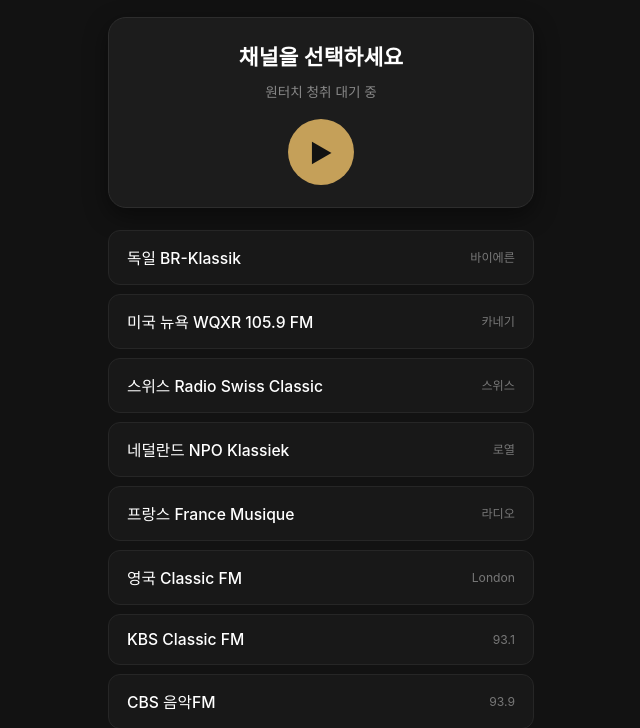
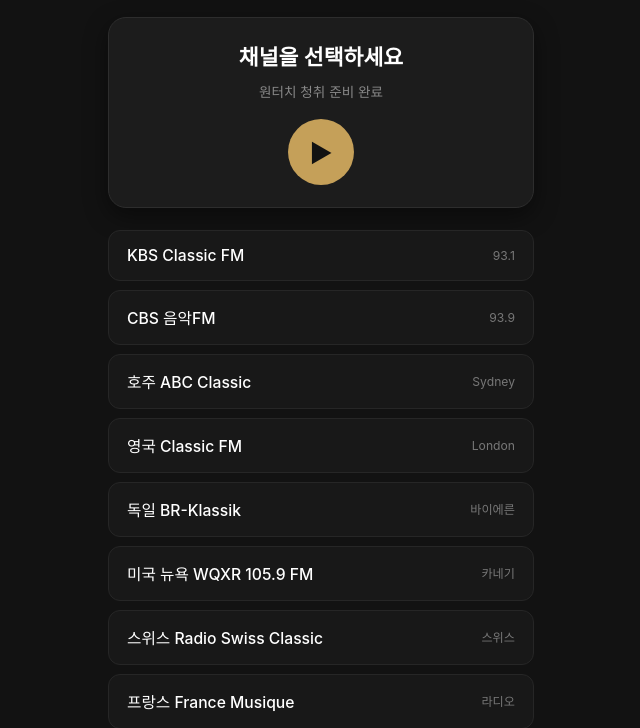
Before and after one commit to leewonryul1209-woosan/woosan-classic, a plain HTML site: page index.html in a window 1280 px wide. Shown: the part 73-801 px from the top of the page, without its empty margins (319-959 px from the left). Drawn offline with nearby package versions, Linux system fonts and the light colour scheme.

Commit message:
Update index.html

```diff
--- a/index.html
+++ b/index.html
@@ -5,13 +5,14 @@
   <meta name="viewport" content="width=device-width, initial-scale=1.0, user-scalable=no">
   <title>愚山 Classic</title>
 
+  <!-- iOS PWA 및 전서체 아이콘 연동 -->
   <meta name="apple-mobile-web-app-capable" content="yes">
   <meta name="apple-mobile-web-app-status-bar-style" content="black-translucent">
   <meta name="apple-mobile-web-app-title" content="愚山 Classic">
   <meta name="theme-color" content="#121212">
   <link rel="apple-touch-icon" href="icon.png">
 
-  <!-- HLS 스트리밍 디코더 -->
+  <!-- HLS 재생 엔진 -->
   <script src="https://cdn.jsdelivr.net/npm/hls.js@latest"></script>
 
   <style>
@@ -61,7 +62,7 @@
 
   <div class="player-card">
     <div class="now-playing" id="titleDisplay">채널을 선택하세요</div>
-    <div class="status-text" id="statusDisplay">원터치 청취 대기 중</div>
+    <div class="status-text" id="statusDisplay">원터치 청취 준비 완료</div>
     <button class="play-btn" id="ctrlBtn" onclick="togglePlayback()">▶</button>
   </div>
 
@@ -71,8 +72,28 @@
 <audio id="coreAudio" playsinline preload="auto"></audio>
 
 <script>
-  // 웹 브라우저에서 공식 동작하는 고음질 다이렉트 스트림 목록
+  // SIMON AUDIO LAB에서 실제로 검증된 작동 스트림 주소 전면 반영
   const channelData = [
+    {
+      title: "KBS Classic FM",
+      desc: "93.1 MHz 대한민국 대표 클래식",
+      src: "https://cfpstream.kbs.co.kr/live/1fm/playlist.m3u8"
+    },
+    {
+      title: "CBS 음악FM",
+      desc: "93.9 MHz 아름다운 당신에게",
+      src: "https://cbs939.ncscdn.com/cbs939/playlist.m3u8"
+    },
+    {
+      title: "호주 ABC Classic",
+      desc: "Sydney Classical Live",
+      src: "https://live-radio01.mediahubaustralia.com/2FMW/hls/index.m3u8"
+    },
+    {
+      title: "영국 Classic FM",
+      desc: "London 100-102 FM",
+      src: "https://media-ice.musicradio.com/ClassicFMMP3"
+    },
     {
       title: "독일 BR-Klassik",
       desc: "바이에른 방송 최고 음질 관현악",
@@ -89,39 +110,19 @@
       src: "https://stream.srg-ssr.ch/m/rsc_de/mp3_128"
     },
     {
+      title: "프랑스 France Musique",
+      desc: "라디오 프랑스 고품격 클래식",
+      src: "https://stream.radiofrance.fr/francemusique/francemusique_hifi.m3u8"
+    },
+    {
       title: "네덜란드 NPO Klassiek",
       desc: "로열 콘세르트헤바우 관현악의 울림",
       src: "https://icecast.omroep.nl/radio4-bb-mp3"
     },
     {
-      title: "프랑스 France Musique",
-      desc: "라디오 프랑스 고품격 클래식",
-      src: "https://stream.radiofrance.fr/francemusique/francemusique_hifi.m3u8"
-    },
-    {
-      title: "영국 Classic FM",
-      desc: "London 100-102 FM",
-      src: "https://media-ice.musicradio.com/ClassicFMMP3"
-    },
-    {
-      title: "KBS Classic FM",
-      desc: "93.1 MHz 대한민국 대표 클래식",
-      src: "https://kbs-radio.seamless.co.kr/kbs_1fm_128k"
-    },
-    {
-      title: "CBS 음악FM",
-      desc: "93.9 MHz 아름다운 당신에게",
-      src: "https://aac.cbs.co.kr/cbs939/_definst_/cbs939.stream/playlist.m3u8"
-    },
-    {
       title: "영국 BBC Radio 3",
       desc: "영국 공영 심층 클래식 & 실황",
       src: "https://stream.live.vc.bbcmedia.co.uk/bbc_radio_three"
-    },
-    {
-      title: "호주 ABC Classic",
-      desc: "Sydney Classical Live",
-      src: "https://live-radio01.mediahubaustralia.com/2FMW/aac/index.m3u8"
     }
   ];
 
@@ -161,21 +162,27 @@
     }
 
     audio.pause();
+    audio.removeAttribute('src');
+    audio.load();
 
-    // HLS(.m3u8)와 일반 MP3/AAC 다이렉트 스트림 분기 처리
+    // HLS(.m3u8) 및 직접 오디오 스트림 분기
     if (target.src.includes('.m3u8')) {
       if (audio.canPlayType('application/vnd.apple.mpegurl')) {
+        // Safari (iOS / macOS 네이티브 HLS 지원)
         audio.src = target.src;
         audio.play().catch(handlePlayError);
       } else if (Hls.isSupported()) {
+        // 크롬 및 기타 브라우저
         hlsInstance = new Hls({ enableWorker: true });
         hlsInstance.loadSource(target.src);
         hlsInstance.attachMedia(audio);
         hlsInstance.on(Hls.Events.MANIFEST_PARSED, () => {
           audio.play().catch(handlePlayError);
         });
-        hlsInstance.on(Hls.Events.ERROR, () => {
-          statusDisplay.innerText = "신호 재연결 시도 중...";
+        hlsInstance.on(Hls.Events.ERROR, (event, data) => {
+          if (data.fatal) {
+            statusDisplay.innerText = "신호 재연결 시도 중...";
+          }
         });
       }
     } else {
```
